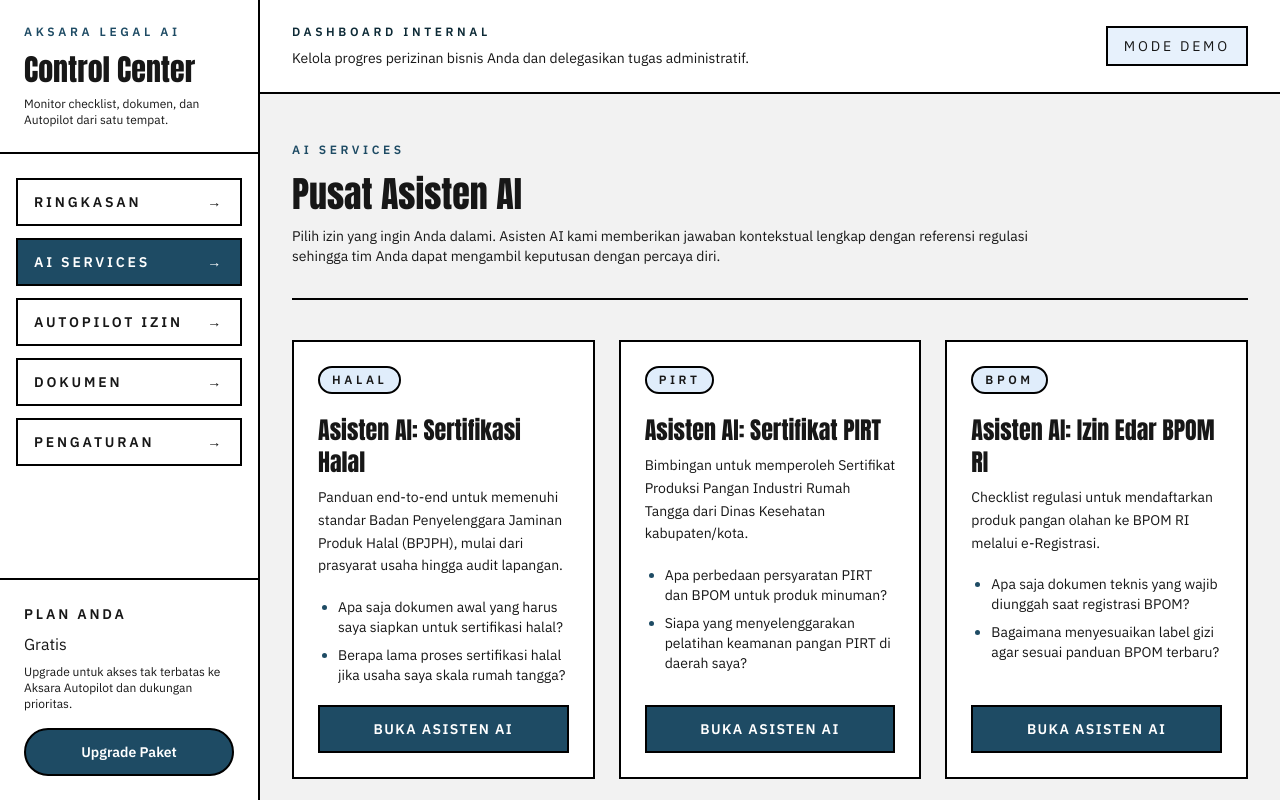
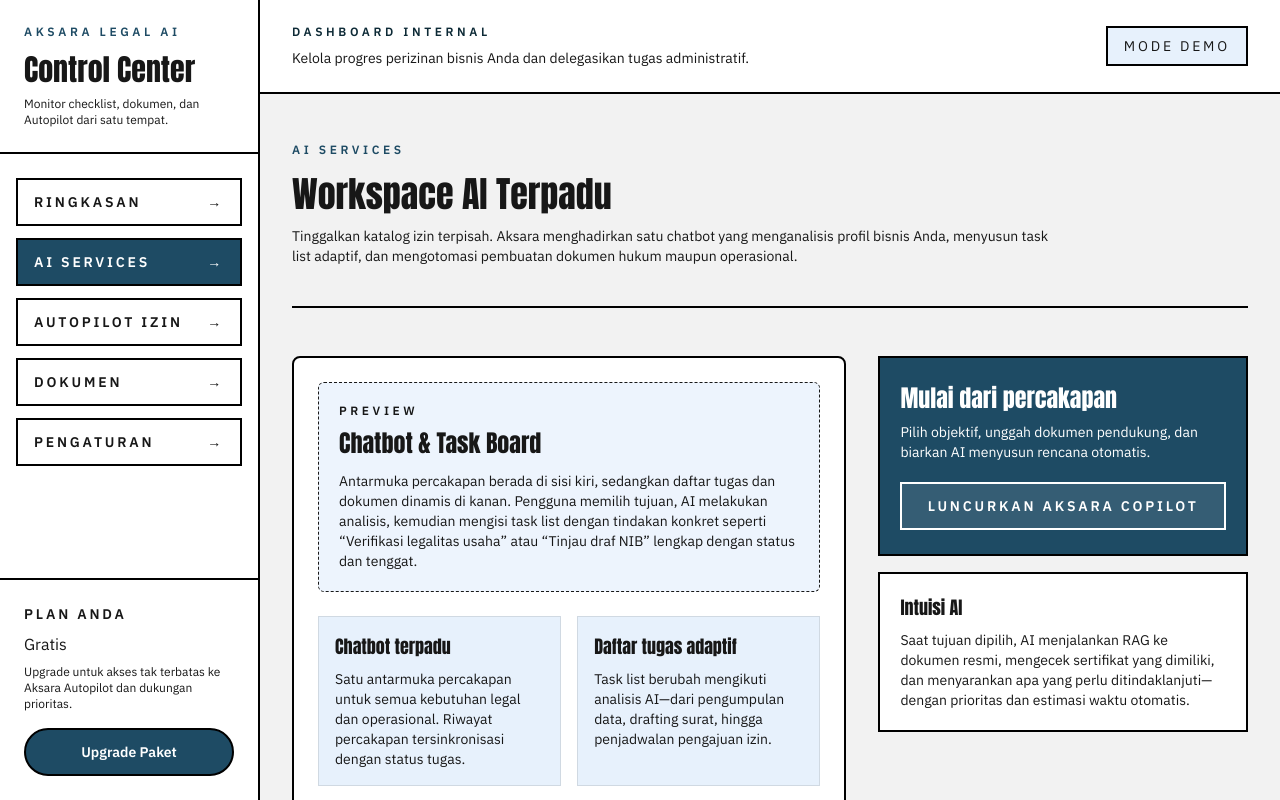
Before and after one commit to Sumbu-Labs/Aksara-Legal-AI, a Next.js app in the folder frontend/: page /dashboard/ai-services in a window 1280 px wide. Built offline with nearby package versions, Linux system fonts and the light colour scheme.

Commit message:
Detail Copilot document composer layout

```diff
--- a/frontend/src/app/dashboard/ai-services/page.tsx
+++ b/frontend/src/app/dashboard/ai-services/page.tsx
@@ -1,64 +1,235 @@
-import Link from 'next/link';
 import type { JSX } from 'react';
 
-import { listPermits } from '@/data/permits';
+const workflowSteps = [
+  {
+    title: 'Mulai dari tujuan',
+    description:
+      'Chatbot menanyakan objektif utama Anda—apakah ingin ekspansi produk, memperbarui izin, atau menyiapkan operasional baru.',
+  },
+  {
+    title: 'Analisis profil bisnis',
+    description:
+      'AI membaca profil usaha, status perizinan, dan dokumen pendukung untuk memahami konteks sebelum menyusun rekomendasi.',
+  },
+  {
+    title: 'Susun task & dokumen dinamis',
+    description:
+      'Berdasarkan analisis dan RAG terhadap regulasi resmi, AI menghasilkan daftar tugas serta draf dokumen yang relevan.',
+  },
+  {
+    title: 'Kolaborasi dan eksekusi',
+    description:
+      'Anda memverifikasi, memberi persetujuan, dan AI mengotomasi pembuatan dokumen; Aksara Autopilot dapat mengeksekusi tugas end-to-end.',
+  },
+];
+
+const workspaceHighlights = [
+  {
+    title: 'Chatbot terpadu',
+    description:
+      'Satu antarmuka percakapan untuk semua kebutuhan legal dan operasional. Riwayat percakapan tersinkronisasi dengan status tugas.',
+  },
+  {
+    title: 'Daftar tugas adaptif',
+    description:
+      'Task list berubah mengikuti analisis AI—dari pengumpulan data, drafting surat, hingga penjadwalan pengajuan izin.',
+  },
+  {
+    title: 'Automasi dokumen',
+    description:
+      'AI menyusun draf perizinan, surat pernyataan, dan lampiran dengan data usaha Anda sehingga tinggal ditinjau dan disetujui.',
+  },
+];
+
+const documentAutomationFlow = [
+  {
+    title: 'Formulir dinamis',
+    description:
+      'Bidang formulir menyesuaikan kebutuhan setiap surat resmi—mulai dari data pemilik usaha hingga rincian kegiatan.',
+  },
+  {
+    title: 'Preview PDF langsung',
+    description:
+      'Draf HTML dirender ke PDF secara real-time sehingga Anda bisa meninjau tata letak, bahasa hukum, dan kelengkapan lampiran.',
+  },
+  {
+    title: 'Satu klik ekspor',
+    description:
+      'Setelah disetujui, AI menghasilkan PDF final lengkap dengan nomor referensi dan siap untuk diajukan ke instansi resmi.',
+  },
+];
+
+const collaborationModes = [
+  {
+    mode: 'Aksara Copilot (Chatbot)',
+    description:
+      'AI menuntun Anda langkah demi langkah. Anda mengunggah atau memilih dokumen, memberi klarifikasi, dan menyetujui hasil sebelum dikirim.',
+    points: [
+      'Percakapan kontekstual dengan referensi regulasi otomatis.',
+      'Task list prioritas dengan status jelas (To Do, In Review, Done).',
+      'Aksi manual seperti tanda tangan dan pengesahan tetap di tangan Anda.',
+    ],
+  },
+  {
+    mode: 'Aksara Autopilot (Agentic)',
+    description:
+      'Agent AI mengeksekusi tugas kompleks secara otomatis: mengumpulkan data, mengisi formulir daring, dan mengirim dokumen dengan pengawasan minimal.',
+    points: [
+      'Memanfaatkan API dan integrasi internal untuk eksekusi end-to-end.',
+      'Membuat laporan progres otomatis yang dapat Anda tinjau kapan saja.',
+      'Anda hanya perlu memberikan persetujuan akhir atau input krusial.',
+    ],
+  },
+];
 
 export default function DashboardAiServicesPage(): JSX.Element {
-  const permits = listPermits();
-
   return (
     <main className="mx-auto w-full max-w-6xl px-8 py-12 text-neutral-dark">
-      <header className="border-b-2 border-black pb-8">
+      <header className="border-b-2 border-black pb-10">
         <p className="text-xs font-semibold uppercase tracking-[0.3em] text-primary">AI Services</p>
-        <h1 className="mt-4 font-heading text-4xl text-neutral-dark">Pusat Asisten AI</h1>
+        <h1 className="mt-4 font-heading text-4xl text-neutral-dark">Workspace AI Terpadu</h1>
         <p className="mt-3 max-w-3xl text-sm text-neutral-mid">
-          Pilih izin yang ingin Anda dalami. Asisten AI kami memberikan jawaban kontekstual lengkap dengan referensi regulasi sehingga tim Anda dapat mengambil keputusan dengan percaya diri.
+          Tinggalkan katalog izin terpisah. Aksara menghadirkan satu chatbot yang menganalisis profil bisnis Anda, menyusun task list
+          adaptif, dan mengotomasi pembuatan dokumen hukum maupun operasional.
         </p>
       </header>
 
-      <section className="mt-10 grid gap-6 lg:grid-cols-3">
-        {permits.map((permit) => (
-          <article
-            key={permit.slug}
-            className="flex h-full flex-col gap-5 border-2 border-black bg-white px-6 py-6 shadow-card transition-transform hover:-translate-y-1 hover:shadow-lg"
-          >
-            <span className="inline-flex w-fit items-center rounded-full border-2 border-black bg-secondary/50 px-3 py-1 text-xs font-semibold uppercase tracking-[0.3em] text-neutral-mid">
-              {permit.shortName}
-            </span>
-            <div className="space-y-2">
-              <h2 className="font-heading text-2xl text-neutral-dark">Asisten AI: {permit.name}</h2>
-              <p className="text-sm leading-relaxed text-neutral-mid">{permit.summary}</p>
+      <section className="mt-12 grid gap-8 lg:grid-cols-[3fr_2fr]">
+        <div className="space-y-6 rounded-lg border-2 border-black bg-white p-6 shadow-card">
+          <div className="rounded-md border border-dashed border-neutral-mid/60 bg-secondary/30 p-5">
+            <p className="text-xs font-semibold uppercase tracking-[0.3em] text-neutral-mid">Preview</p>
+            <h2 className="mt-2 font-heading text-2xl">Chatbot &amp; Task Board</h2>
+            <p className="mt-3 text-sm text-neutral-mid">
+              Antarmuka percakapan berada di sisi kiri, sedangkan daftar tugas dan dokumen dinamis di kanan. Pengguna memilih tujuan,
+              AI melakukan analisis, kemudian mengisi task list dengan tindakan konkret seperti &ldquo;Verifikasi legalitas usaha&rdquo;
+              atau &ldquo;Tinjau draf NIB&rdquo; lengkap dengan status dan tenggat.
+            </p>
+          </div>
+          <div className="grid gap-4 md:grid-cols-2">
+            {workspaceHighlights.map((item) => (
+              <article key={item.title} className="border border-black/10 bg-secondary/40 p-4">
+                <h3 className="font-heading text-lg text-neutral-dark">{item.title}</h3>
+                <p className="mt-2 text-sm text-neutral-mid">{item.description}</p>
+              </article>
+            ))}
+          </div>
+        </div>
+
+        <aside className="flex flex-col gap-4">
+          <div className="border-2 border-black bg-primary px-5 py-6 text-white">
+            <h2 className="font-heading text-2xl">Mulai dari percakapan</h2>
+            <p className="mt-2 text-sm text-primary-foreground/80">
+              Pilih objektif, unggah dokumen pendukung, dan biarkan AI menyusun rencana otomatis.
+            </p>
+            <button className="mt-5 inline-flex w-full items-center justify-center border-2 border-white bg-white/10 px-4 py-3 text-sm font-semibold uppercase tracking-[0.2em] text-white transition hover:bg-white/20">
+              Luncurkan Aksara Copilot
+            </button>
+          </div>
+
+          <div className="border-2 border-black bg-white p-5 text-sm text-neutral-mid">
+            <h3 className="font-heading text-lg text-neutral-dark">Intuisi AI</h3>
+            <p className="mt-2">
+              Saat tujuan dipilih, AI menjalankan RAG ke dokumen resmi, mengecek sertifikat yang dimiliki, dan menyarankan apa yang
+              perlu ditindaklanjuti—dengan prioritas dan estimasi waktu otomatis.
+            </p>
+          </div>
+        </aside>
+      </section>
+
+      <section className="mt-12 grid gap-6 lg:grid-cols-[3fr_2fr]">
+        <div className="space-y-6 rounded-lg border-2 border-black bg-white p-6 shadow-card">
+          <div className="rounded-md border border-neutral-mid/40 bg-secondary/30 p-5">
+            <p className="text-xs font-semibold uppercase tracking-[0.3em] text-neutral-mid">Aksara Copilot</p>
+            <h2 className="mt-2 font-heading text-2xl">Penyusun Dokumen Interaktif</h2>
+            <p className="mt-3 text-sm text-neutral-mid">
+              Copilot menyiapkan ruang kerja dua panel: formulir fleksibel di kiri dan preview PDF di kanan. Pengguna cukup melengkapi data,
+              meninjau hasil, lalu menyetujui untuk diekspor atau dilanjutkan ke Autopilot.
+            </p>
+          </div>
+          <div className="grid gap-4 md:grid-cols-3">
+            <div className="md:col-span-2 space-y-3 rounded-md border border-dashed border-neutral-mid/60 bg-white p-4">
+              <span className="text-xs font-semibold uppercase tracking-[0.3em] text-primary">Form Input</span>
+              <h3 className="font-heading text-lg text-neutral-dark">Field menyesuaikan kebutuhan dokumen</h3>
+              <p className="text-sm text-neutral-mid">
+                AI memilih komponen formulir yang relevan—checkbox legalitas, upload lampiran, maupun tanggal kadaluarsa sertifikat.
+              </p>
+              <p className="text-sm text-neutral-mid">
+                Validasi otomatis memastikan data wajib terisi sebelum tombol <strong>Kirim ke Pemerintah</strong> dapat diaktifkan.
+              </p>
             </div>
-            <ul className="flex flex-1 list-disc flex-col gap-2 pl-5 text-sm text-neutral-mid">
-              {permit.samplePrompts.slice(0, 2).map((prompt) => (
-                <li key={prompt} className="marker:text-primary">
-                  {prompt}
+            <div className="space-y-3 rounded-md border border-primary bg-primary/5 p-4">
+              <span className="text-xs font-semibold uppercase tracking-[0.3em] text-primary">Preview PDF</span>
+              <h3 className="font-heading text-lg text-neutral-dark">Render langsung dari HTML</h3>
+              <p className="text-sm text-neutral-mid">
+                Perubahan formulir langsung memutakhirkan PDF. Pengguna bisa zoom, unduh, atau meminta AI menyesuaikan bahasa hukum.
+              </p>
+            </div>
+          </div>
+        </div>
+
+        <aside className="space-y-4">
+          <div className="border-2 border-black bg-white p-5 text-sm text-neutral-mid">
+            <h3 className="font-heading text-lg text-neutral-dark">Bagaimana prosesnya?</h3>
+            <ul className="mt-3 list-disc space-y-2 pl-5">
+              {documentAutomationFlow.map((item) => (
+                <li key={item.title} className="marker:text-primary">
+                  <p className="font-semibold text-neutral-dark">{item.title}</p>
+                  <p className="text-neutral-mid">{item.description}</p>
                 </li>
               ))}
             </ul>
-            <Link
-              href={`/izin/${permit.slug}`}
-              className="inline-flex items-center justify-center border-2 border-black bg-primary px-4 py-3 text-sm font-semibold uppercase tracking-widest text-white transition-colors hover:bg-primary-dark"
-            >
-              Buka Asisten AI
-            </Link>
+          </div>
+
+          <div className="border-2 border-dashed border-primary/60 bg-primary/5 p-5 text-sm text-neutral-mid">
+            <h3 className="font-heading text-lg text-neutral-dark">Kapan aktifkan Autopilot?</h3>
+            <p className="mt-2">
+              Saat seluruh data sudah disetujui, Anda dapat mengalihkan ke Autopilot untuk eksekusi submission—termasuk unggah ke portal
+              pemerintah dan penjadwalan pengambilan dokumen fisik.
+            </p>
+          </div>
+        </aside>
+      </section>
+
+      <section className="mt-12 border-2 border-black bg-secondary/40 px-6 py-8">
+        <h2 className="font-heading text-2xl text-neutral-dark">Alur kerja yang direkayasa ulang</h2>
+        <p className="mt-3 max-w-3xl text-sm text-neutral-mid">
+          Chatbot tunggal menjadi pusat koordinasi. Ia memetakan kebutuhan legal dan operasional tanpa pengguna harus memilah manual
+          regulasi atau sertifikat.
+        </p>
+        <ol className="mt-6 grid gap-4 md:grid-cols-2">
+          {workflowSteps.map((step, index) => (
+            <li key={step.title} className="border border-black/10 bg-white/80 p-4">
+              <span className="text-xs font-semibold uppercase tracking-[0.3em] text-primary">Langkah {index + 1}</span>
+              <h3 className="mt-2 font-heading text-lg text-neutral-dark">{step.title}</h3>
+              <p className="mt-2 text-sm text-neutral-mid">{step.description}</p>
+            </li>
+          ))}
+        </ol>
+      </section>
+
+      <section className="mt-12 grid gap-6 lg:grid-cols-2">
+        {collaborationModes.map((mode) => (
+          <article key={mode.mode} className="flex h-full flex-col gap-4 border-2 border-black bg-white p-6 shadow-card">
+            <span className="text-xs font-semibold uppercase tracking-[0.3em] text-primary">Kolaborasi</span>
+            <h3 className="font-heading text-2xl text-neutral-dark">{mode.mode}</h3>
+            <p className="text-sm text-neutral-mid">{mode.description}</p>
+            <ul className="flex-1 list-disc space-y-2 pl-5 text-sm text-neutral-mid">
+              {mode.points.map((point) => (
+                <li key={point} className="marker:text-primary">
+                  {point}
+                </li>
+              ))}
+            </ul>
           </article>
         ))}
       </section>
 
-      <section className="mt-12 border-2 border-black bg-secondary/40 px-6 py-8 text-sm text-neutral-mid">
-        <h2 className="font-heading text-2xl text-neutral-dark">Tips Menggunakan Asisten AI</h2>
-        <ul className="mt-4 grid gap-3 md:grid-cols-3">
-          <li className="border border-black/10 bg-white/70 px-4 py-3">
-            Gunakan konteks spesifik usaha Anda (jenis produk, lokasi, status izin) agar jawaban lebih relevan.
-          </li>
-          <li className="border border-black/10 bg-white/70 px-4 py-3">
-            Tanyakan langkah-langkah selanjutnya setelah menerima jawaban untuk menjaga progres checklist.
-          </li>
-          <li className="border border-black/10 bg-white/70 px-4 py-3">
-            Simpan tautan regulasi yang direferensikan untuk dokumentasi audit internal.
-          </li>
-        </ul>
+      <section className="mt-12 border-2 border-dashed border-primary px-6 py-8 text-sm text-neutral-mid">
+        <h2 className="font-heading text-2xl text-neutral-dark">Hasil akhir</h2>
+        <p className="mt-3 max-w-4xl">
+          Dengan AI yang menilai kebutuhan secara otomatis, setiap percakapan menghasilkan daftar tugas prioritas, dokumen yang siap
+          diajukan, dan pilihan untuk mengaktifkan Autopilot ketika Anda ingin proses berlangsung mandiri.
+        </p>
       </section>
     </main>
   );
```
